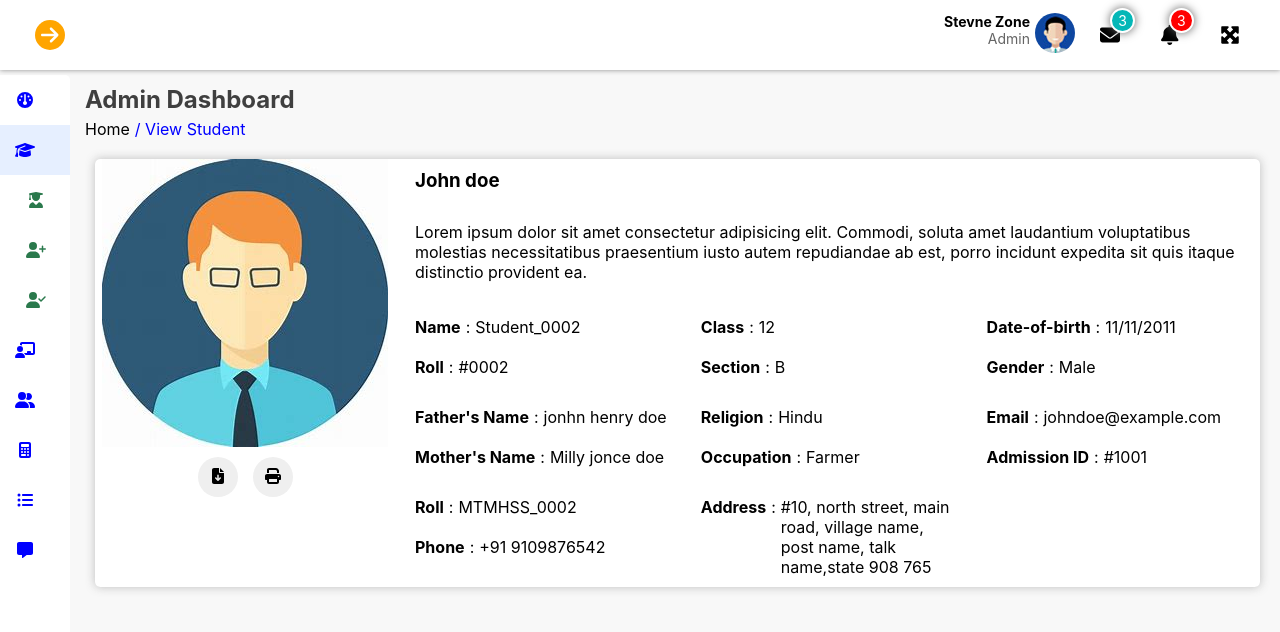
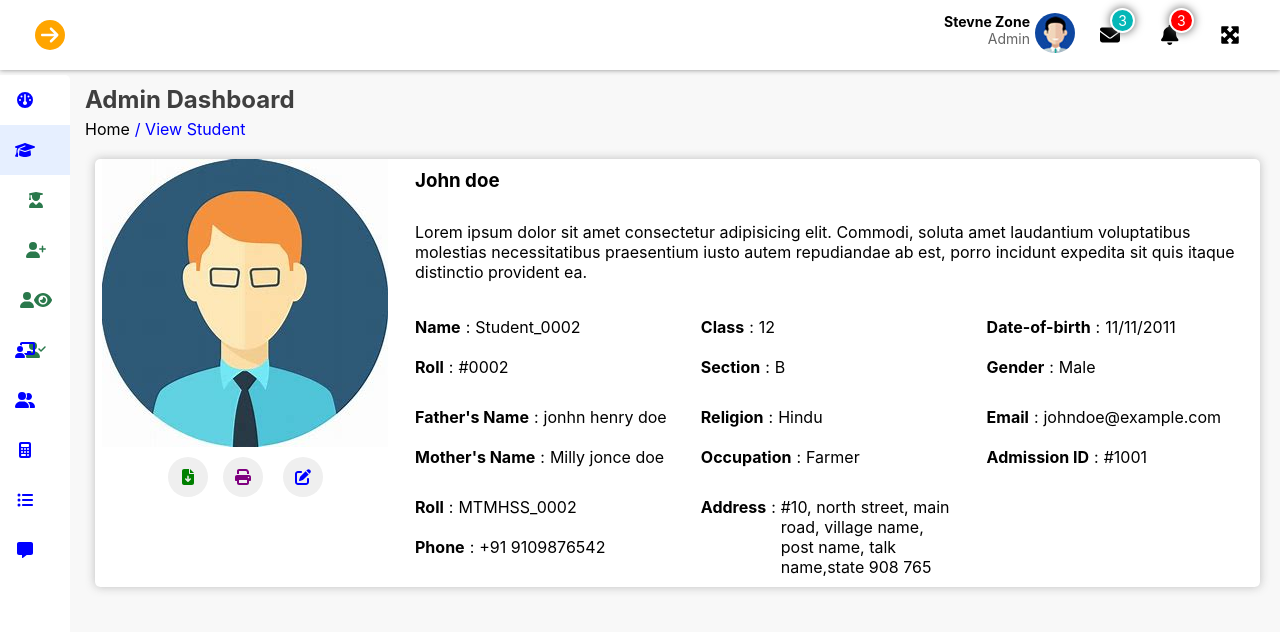
Before and after one commit to Vinoth82003/school_frontend, a React (Create React App) app: page / in a window 1280 px wide. Shown: the top 632 px of the page. Built offline with nearby package versions, Linux system fonts and the light colour scheme.

Commit message:
Extra button and button text are added

```diff
--- a/src/Components/SideBar.jsx
+++ b/src/Components/SideBar.jsx
@@ -4,13 +4,17 @@ import { FontAwesomeIcon } from "@fortawesome/react-fontawesome";
 import {
   faCalculator,
   faChalkboardTeacher,
+  faCircleUser,
   faDashboard,
+  faEye,
   faGraduationCap,
   faListDots,
   faMessage,
   faMoneyBillTransfer,
   faMoneyBillTrendUp,
   faPlus,
+  faUser,
+  faUserCircle,
   faUserGraduate,
   faUserGroup,
   faUserPlus,
@@ -19,6 +23,7 @@ import "../css/sidebar.css";
 import { faUserCheck } from "@fortawesome/free-solid-svg-icons/faUserCheck";
 import { faPeopleGroup } from "@fortawesome/free-solid-svg-icons/faPeopleGroup";
 import { faMoneyBills } from "@fortawesome/free-solid-svg-icons/faMoneyBills";
+import { faStreetView } from "@fortawesome/free-solid-svg-icons/faStreetView";
 
 const SideBar = () => {
   const value = useContext(AppContext);
@@ -97,6 +102,22 @@ const SideBar = () => {
               </li>
               <li
                 className="sub_menu_li"
+                onClick={() => handleMenuClick(["students", "all student"])}
+              >
+                <div className="inner_submenu">
+                  <div className="submenu_icon">
+                    <div className="big_icon">
+                      <FontAwesomeIcon icon={faUser} />
+                    </div>
+                    <div className="inner_icon_small">
+                      <FontAwesomeIcon icon={faEye} />
+                    </div>
+                  </div>
+                  <p className="submenu_text">View Student</p>
+                </div>
+              </li>
+              <li
+                className="sub_menu_li"
                 onClick={() =>
                   handleMenuClick(["students", "Student Promotion"])
                 }
@@ -145,6 +166,22 @@ const SideBar = () => {
                     <FontAwesomeIcon icon={faUserPlus} />
                   </div>
                   <p className="submenu_text">Add Teacher</p>
+                </div>
+              </li>
+              <li
+                className="sub_menu_li"
+                onClick={() => handleMenuClick(["teachers", "all teacher"])}
+              >
+                <div className="inner_submenu">
+                  <div className="submenu_icon">
+                    <div className="big_icon">
+                      <FontAwesomeIcon icon={faUser} />
+                    </div>
+                    <div className="inner_icon_small">
+                      <FontAwesomeIcon icon={faEye} />
+                    </div>
+                  </div>
+                  <p className="submenu_text">View teacher</p>
                 </div>
               </li>
               <li
--- a/src/Components/StudentView.jsx
+++ b/src/Components/StudentView.jsx
@@ -2,7 +2,11 @@ import React from "react";
 import defaultPhoto from "../img/default.jpeg";
 import "../css/view.css";
 import { FontAwesomeIcon } from "@fortawesome/react-fontawesome";
-import { faFileDownload, faPrint } from "@fortawesome/free-solid-svg-icons";
+import {
+  faEdit,
+  faFileDownload,
+  faPrint,
+} from "@fortawesome/free-solid-svg-icons";
 
 const StudentView = () => {
   return (
@@ -16,9 +20,15 @@ const StudentView = () => {
                 <div className="view_options">
                   <button type="button" className="download">
                     <FontAwesomeIcon icon={faFileDownload} />
+                    <span className="btn-txt">download</span>
                   </button>
                   <button type="button" className="print">
                     <FontAwesomeIcon icon={faPrint} />
+                    <span className="btn-txt">print</span>
+                  </button>
+                  <button type="button" className="edit">
+                    <FontAwesomeIcon icon={faEdit} />
+                    <span className="btn-txt">edit</span>
                   </button>
                 </div>
               </div>
--- a/src/css/view.css
+++ b/src/css/view.css
@@ -40,15 +40,6 @@
   margin-top: 10px;
 }
 
-.view_options button {
-  width: 40px;
-  height: 40px;
-  border: none;
-  border-radius: 20px;
-  cursor: pointer;
-  font-size: 16px;
-}
-
 .download {
   --clr: green;
 }
@@ -57,10 +48,41 @@
   --clr: purple;
 }
 
+.edit {
+  --clr: blue;
+}
+
+.view_options button {
+  width: 40px;
+  height: 40px;
+  border: none;
+  border-radius: 20px;
+  cursor: pointer;
+  font-size: 16px;
+  color: var(--clr);
+  display: flex;
+  align-items: center;
+  justify-content: center;
+  position: relative;
+}
+
 .view_options button:hover {
   transition: all 0.3s;
   background: var(--clr);
   color: #fff;
+}
+
+span.btn-txt {
+  position: absolute;
+  bottom: -20px;
+  text-transform: capitalize;
+  scale: 0;
+  transition: all 0.3s;
+}
+
+.view_options button:hover span.btn-txt {
+  scale: 1;
+  color: var(--clr);
 }
 
 .right_content {
```
